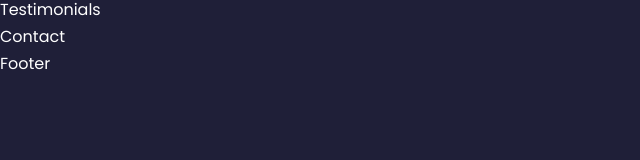
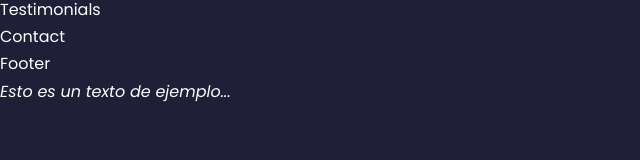
Before and after one commit to miverabusiness/miquelvera, a React (Create React App) app: page / in a window 1280 px wide. Shown: the part 140-300 px from the top of the page, without its empty margins (0-640 px from the left). Built offline with nearby package versions, Linux system fonts and the light colour scheme.

Commit message:
Commit de prueba en nuevo lugar de trabajo

```diff
--- a/src/App.jsx
+++ b/src/App.jsx
@@ -21,6 +21,7 @@ const App = () => {
       <Testimonials />
       <Contact />
       <Footer />
+      <p><i>Esto es un texto de ejemplo...</i></p>
     </div>
   )
 }
```
